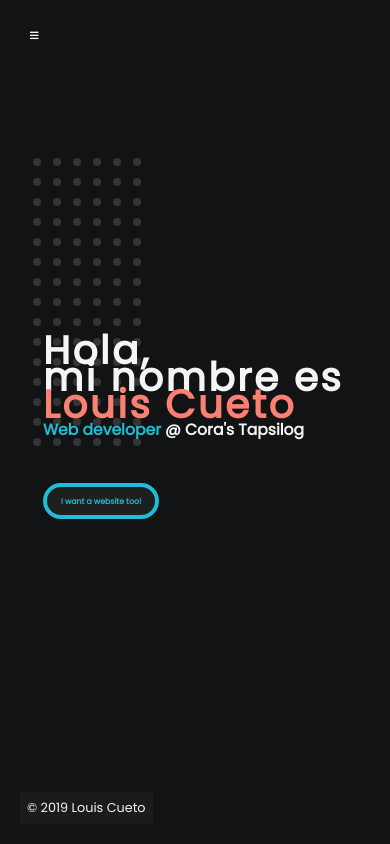
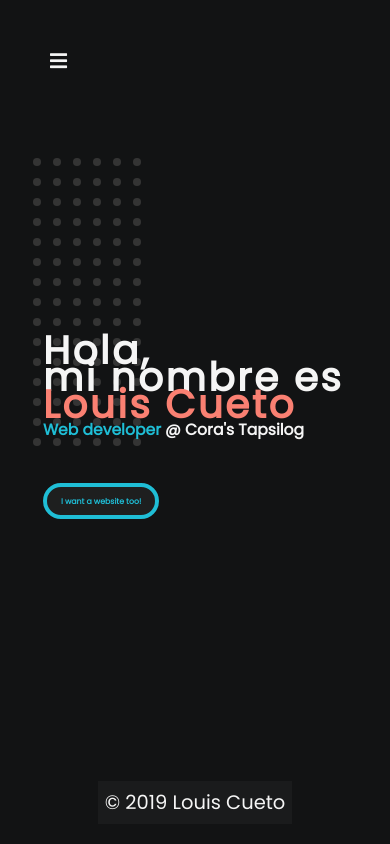
Before and after one commit to louiscueto/louiscueto.github.io, a PHP site: page /index5.html in a window 390 px wide. Run offline with PHP 8.4, Linux system fonts and the light colour scheme; some libraries are stand-ins or nearby versions.

Commit message:
Update style.css

```diff
--- a/assets/style.css
+++ b/assets/style.css
@@ -616,4 +616,22 @@
 		font-size: 4vw !important;
 	}
 
+	#showmenu {
+		opacity: 1;
+		top: 50px; left: 50px;
+		font-size: 5vw;
+		transition: 0.4s all ease 0.4s;
+	}
+
+	#footer {
+		width: 100%;
+		transition: 0.4s all ease;
+	}
+
+	#louis {
+		font-size: 5vw;
+		margin: auto;
+		transition: 0.4s all ease;
+	}
+
 }
```
